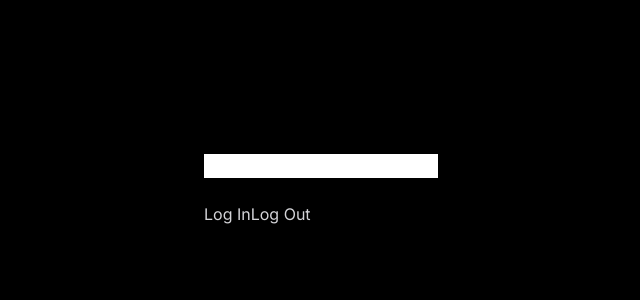
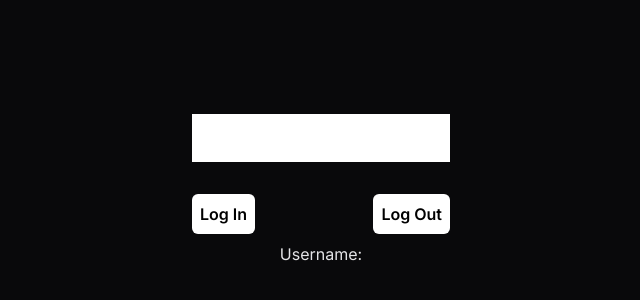
Before and after one commit to AhmedShaykh/Next-Redux, a Next.js app: page / in a window 1280 px wide. Shown: the part 210-510 px from the top of the page, without its empty margins (319-959 px from the left). Built offline with nearby package versions, Linux system fonts and the light colour scheme.

Commit message:
Add Data

```diff
--- a/src/Components/Login.tsx
+++ b/src/Components/Login.tsx
@@ -1,27 +1,54 @@
 "use client";
 import React, { useState } from "react";
+import { logIn, logOut } from "@/Redux/features/authSlice";
+import { AppDispatch } from "@/Redux/Store";
+import { useDispatch } from "react-redux";
 
 const Login = () => {
 
     const [username, setUserName] = useState("");
 
-    const onClickLogIn = () => { };
+    const dispatch = useDispatch<AppDispatch>();
 
-    const onClickLogToggle = () => { };
+    const onClickLogIn = () => {
+        dispatch(logIn(username));
+    };
 
-    const onClickLogOut = () => { };
+    const onClickLogToggle = () => {
+
+
+
+    };
+
+    const onClickLogOut = () => {
+
+
+
+    };
 
     return (
         <div>
             <input
+                className="w-90 p-3 text-black"
                 onChange={(e) => setUserName(e.target.value)}
                 type="text"
             />
             <br />
             <br />
-            <div>
-                <button>Log In</button>
-                <button>Log Out</button>
+            <div className="flex justify-between my-2">
+                <button
+                    className="p-2 bg-white text-black font-semibold cursor-pointer rounded-md"
+                    onClick={onClickLogIn}
+                >
+                    Log In
+                </button>
+
+                <button
+                    className="p-2 bg-white text-black font-semibold cursor-pointer rounded-md"
+                    onClick={onClickLogOut}
+                >
+                    Log Out
+                </button>
             </div>
         </div>
     )
--- a/src/app/layout.tsx
+++ b/src/app/layout.tsx
@@ -17,7 +17,7 @@ export default function RootLayout({
   return (
     <html lang="en">
       <body
-        className={`${inter.className} bg-black text-zinc-300`}
+        className={`${inter.className} bg-zinc-950 text-zinc-200`}
       >
         <Providers>
           {children}
--- a/src/app/page.tsx
+++ b/src/app/page.tsx
@@ -5,6 +5,8 @@ const Home = () => {
     return (
         <div className="flex flex-col h-screen justify-center items-center">
             <Login />
+
+            <h1>Username: { }</h1>
         </div>
     )
 };
```
